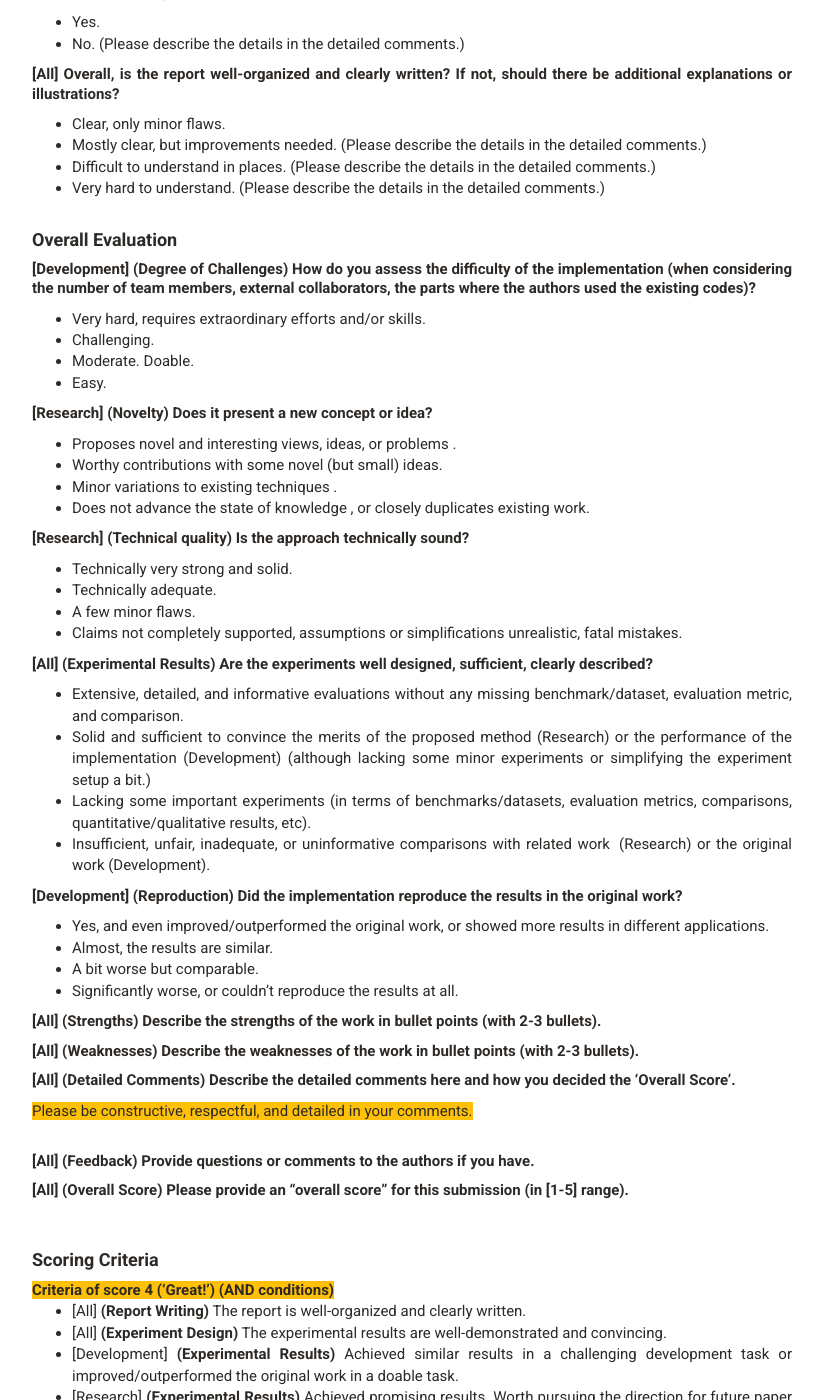
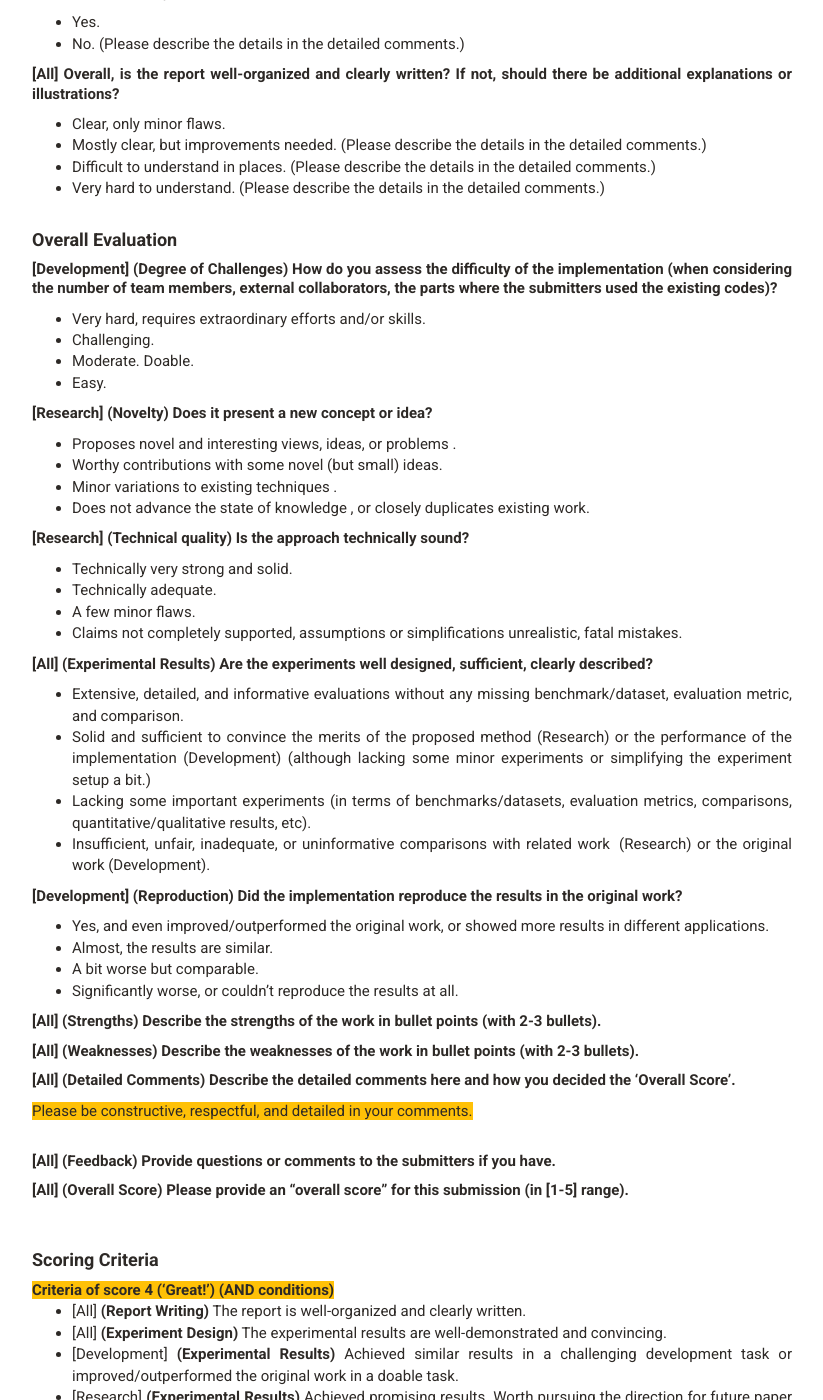
Before and after one commit to mhsung/mhsung.github.io, a Jekyll site: the page built from courses/kaist-cs492-3dml-2021-spring/_posts/2021-05-20-project-submission-guideline.md, in a window 1280 px wide and 1400 px high, scrolled down 1309 px. Shown: the whole window, without its empty margins (228-1051 px from the left). Built offline with Jekyll 4.4.1, drawn with Linux system fonts in a browser that asks for light colours; our own code applies the rules of GitHub Pages for plain Markdown files; some of the changed text lies outside the part shown.

Commit message:
Updated.

```diff
--- a/courses/kaist-cs492-3dml-2021-spring/_posts/2021-05-20-project-submission-guideline.md
+++ b/courses/kaist-cs492-3dml-2021-spring/_posts/2021-05-20-project-submission-guideline.md
@@ -89,7 +89,7 @@ h { background-color:#FFC107 }
 
 #### Overall Evaluation
 
-<b>[Development] (Degree of Challenges) How do you assess the difficulty of the implementation (when considering the number of team members, external collaborators, the parts where the authors used the existing codes)?</b><br>
+<b>[Development] (Degree of Challenges) How do you assess the difficulty of the implementation (when considering the number of team members, external collaborators, the parts where the submitters used the existing codes)?</b><br>
 - Very hard, requires extraordinary efforts and/or skills.
 - Challenging.
 - Moderate. Doable.
@@ -134,7 +134,7 @@ h { background-color:#FFC107 }
 <h>Please be constructive, respectful, and detailed in your comments.</h><br>
 
 
-<b>[All] (Feedback) Provide questions or comments to the authors if you have.</b><br>
+<b>[All] (Feedback) Provide questions or comments to the submitters if you have.</b><br>
 
 
 <b>[All] (Overall Score) Please provide an "overall score" for this submission (in [1-5] range).</b><br>
```
Also changed, not shown: other parts of courses/kaist-cs492-3dml-2021-spring/_posts/2021-05-20-project-submission-guideline.md (+2 -2 lines).
